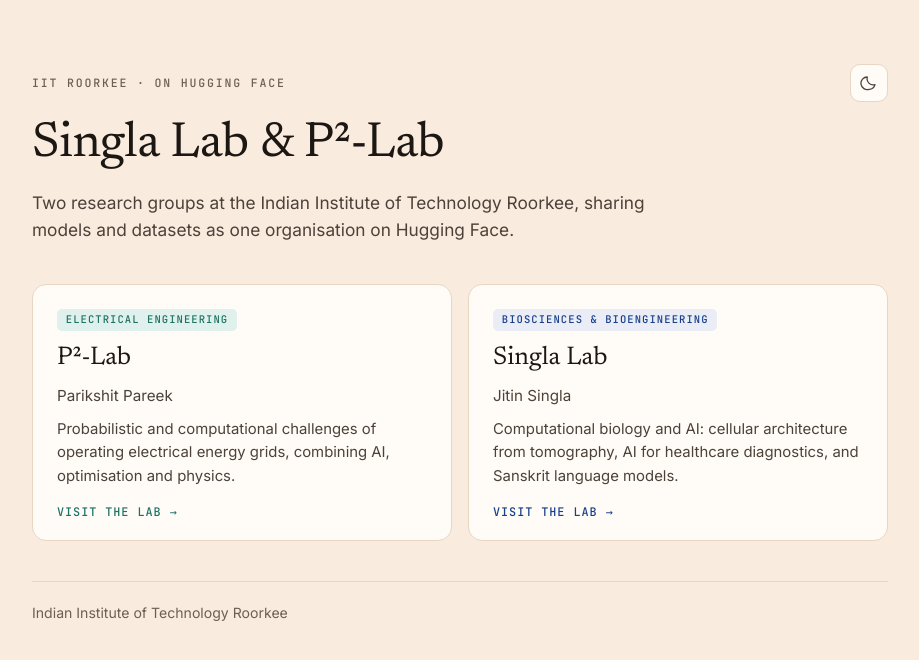
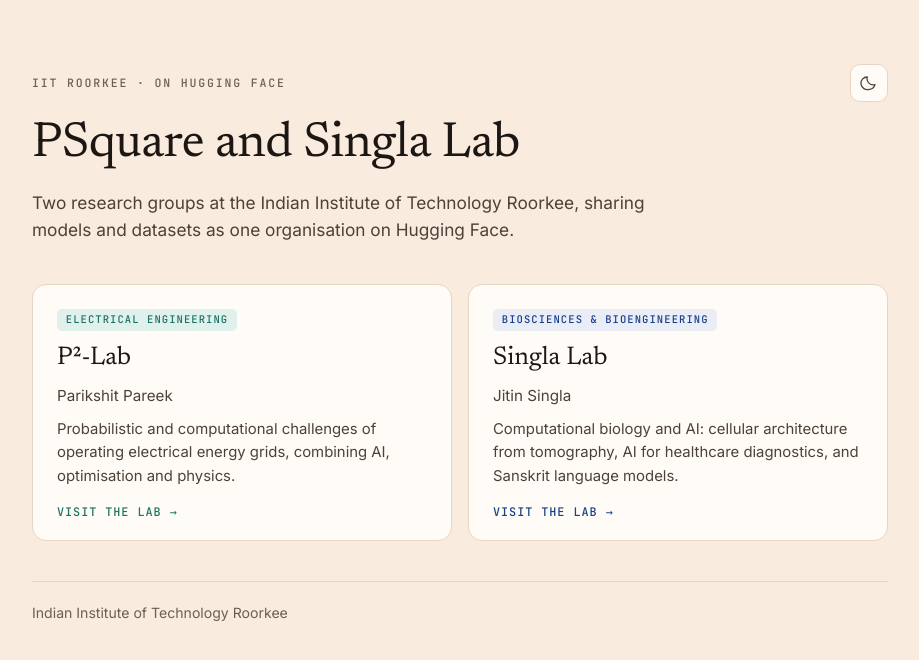
Before and after one commit to PSquare-SinglaLab/PSquare-SinglaLab.github.io, a plain HTML site: page index.html in a window 1280 px wide. Shown: the whole page, without its empty margins (180-1099 px from the left). Drawn offline with Linux system fonts and the light colour scheme.

Commit message:
Name the page "PSquare and Singla Lab"
The heading, the browser-tab title and the search description now use
the organisation's name, in the order of PSquare-SinglaLab. The P2-Lab
card keeps the name Parikshit's own site uses.

Co-Authored-By: Claude Opus 5.5 <noreply@anthropic.com>
Claude-Session: https://claude.ai/code/session_01RPqAk4eB16GbHZxQv4sStb

```diff
--- a/index.html
+++ b/index.html
@@ -5,8 +5,8 @@
 <meta name="viewport" content="width=device-width, initial-scale=1">
 <meta name="theme-color" content="#F9EBDE">
 <script>(function(){try{var t=localStorage.getItem('theme');if(t!=='light'&&t!=='dark')t=matchMedia('(prefers-color-scheme: dark)').matches?'dark':'light';document.documentElement.dataset.theme=t;}catch(e){}})();</script>
-<title>Singla Lab &amp; P&sup2;-Lab &middot; IIT Roorkee</title>
-<meta name="description" content="A joint organisation of the Singla Lab and the P&sup2;-Lab at IIT Roorkee, with links to both groups.">
+<title>PSquare and Singla Lab &middot; IIT Roorkee</title>
+<meta name="description" content="PSquare and Singla Lab: a joint organisation of the P&sup2;-Lab and the Singla Lab at IIT Roorkee, with links to both groups.">
 <link rel="preconnect" href="https://fonts.googleapis.com">
 <link rel="preconnect" href="https://fonts.gstatic.com" crossorigin>
 <link rel="stylesheet" href="https://fonts.googleapis.com/css2?family=Inter:wght@400..650&amp;family=JetBrains+Mono:wght@400..500&amp;family=Newsreader:opsz,wght@6..72,400..500&amp;display=swap">
@@ -77,7 +77,7 @@
     <p class="eyebrow">IIT Roorkee &middot; on Hugging Face</p>
     <button class="theme-toggle" type="button" data-theme-toggle hidden aria-label="Switch to dark theme" title="Switch to dark theme"><svg class="ic-sun" viewBox="0 0 24 24" fill="none" stroke="currentColor" stroke-width="1.7" stroke-linecap="round" aria-hidden="true"><circle cx="12" cy="12" r="4.2"/><path d="M12 2.6v2.2M12 19.2v2.2M2.6 12h2.2M19.2 12h2.2M5.4 5.4l1.6 1.6M17 17l1.6 1.6M18.6 5.4L17 7M7 17l-1.6 1.6"/></svg><svg class="ic-moon" viewBox="0 0 24 24" fill="none" stroke="currentColor" stroke-width="1.7" stroke-linecap="round" stroke-linejoin="round" aria-hidden="true"><path d="M20 14.2A8.2 8.2 0 019.8 4a8.4 8.4 0 102.4 16.4A8.2 8.2 0 0020 14.2z"/></svg></button>
   </div>
-  <h1>Singla Lab &amp; P&sup2;-Lab</h1>
+  <h1>PSquare and Singla Lab</h1>
   <p class="lede">Two research groups at the Indian Institute of Technology Roorkee, sharing models and datasets as one organisation on Hugging Face.</p>
 
   <div class="labs">
```
